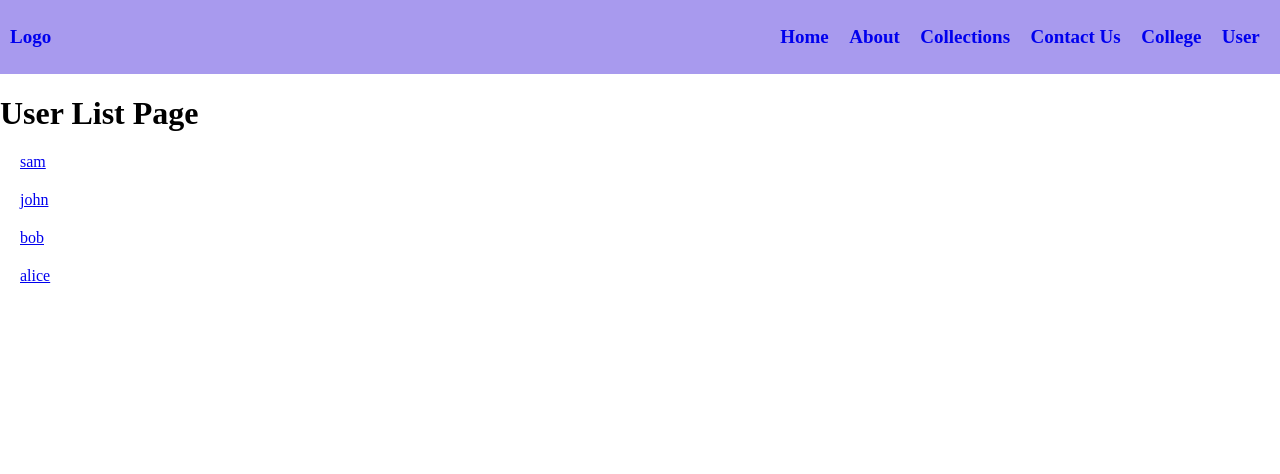
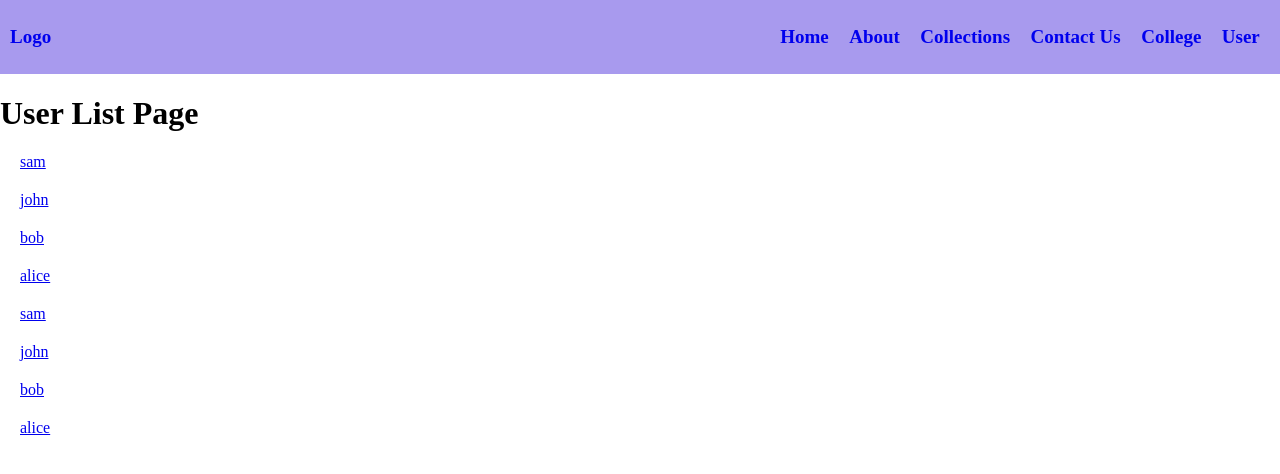
Before and after one commit to kaihatsuRONIT/reactRevision, a React (Vite) app in the folder react-with-router/: page /users in a window 1280 px wide. Shown: the top 474 px of the page. Built offline with nearby package versions, Linux system fonts and the light colour scheme.

Commit message:
segments and its types

```diff
--- a/react-with-router/src/App.jsx
+++ b/react-with-router/src/App.jsx
@@ -18,10 +18,10 @@ function App() {
           <Route path="user">
             <Route path="about" element={<About />} />
           </Route>
-          <Route path="collections" element={<Collections />} />
+          <Route path="collections/:country?" element={<Collections />} />
           <Route path="contact" element={<Contact />} />
           <Route path="/users" element={<UserList/>}/>
-          <Route path="/users/:id" element={<UserDetails/>}/>
+          <Route path="/users/:id/:name?" element={<UserDetails/>}/>
         </Route>
         <Route path="college" element={<College />}>
           <Route index element={<h1>Student Details</h1>} />
--- a/react-with-router/src/Routes/UserList.jsx
+++ b/react-with-router/src/Routes/UserList.jsx
@@ -38,6 +38,13 @@ function UserList(){
                     </div>
                 ))
             }
+            {
+                userData.map((item)=>(
+                    <div key={item.id} style={{margin:"20px"}}>
+                        <Link to={`/users/${item.id}/${item.name}`}>{item.name}</Link>
+                    </div>
+                ))
+            }
         </>
     )
 }
```
